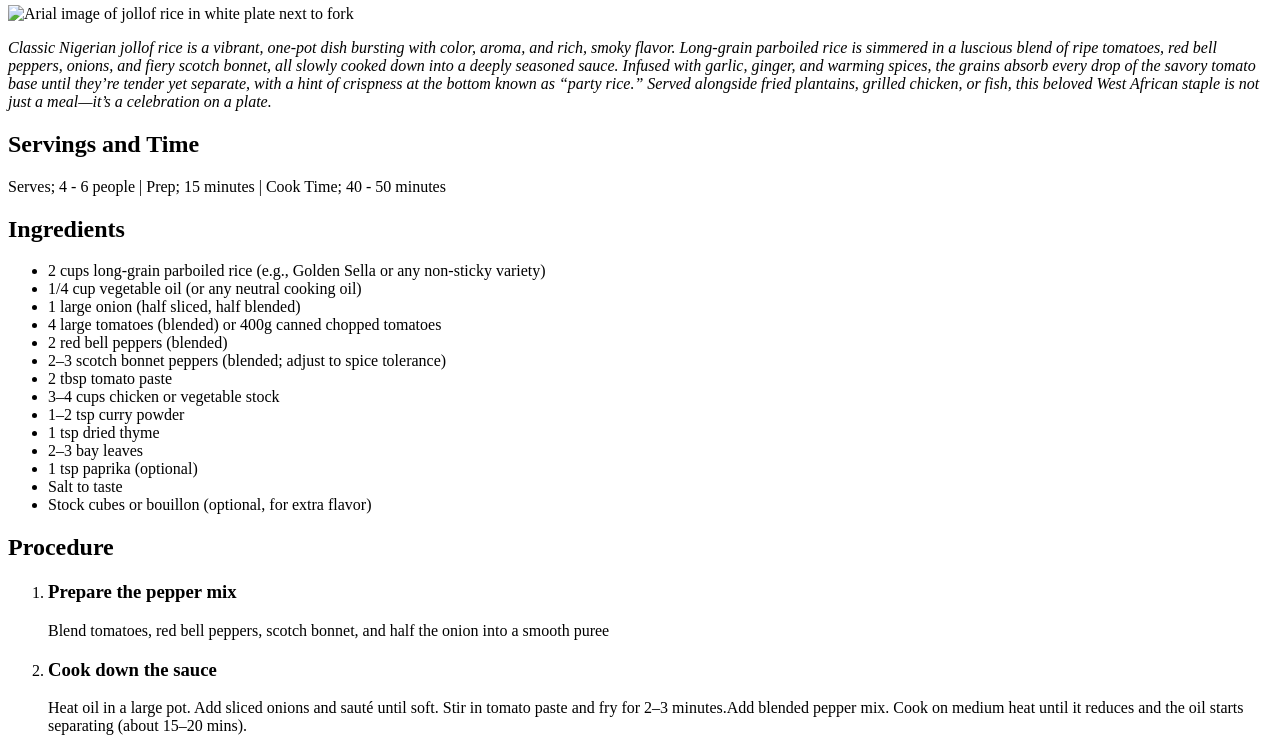
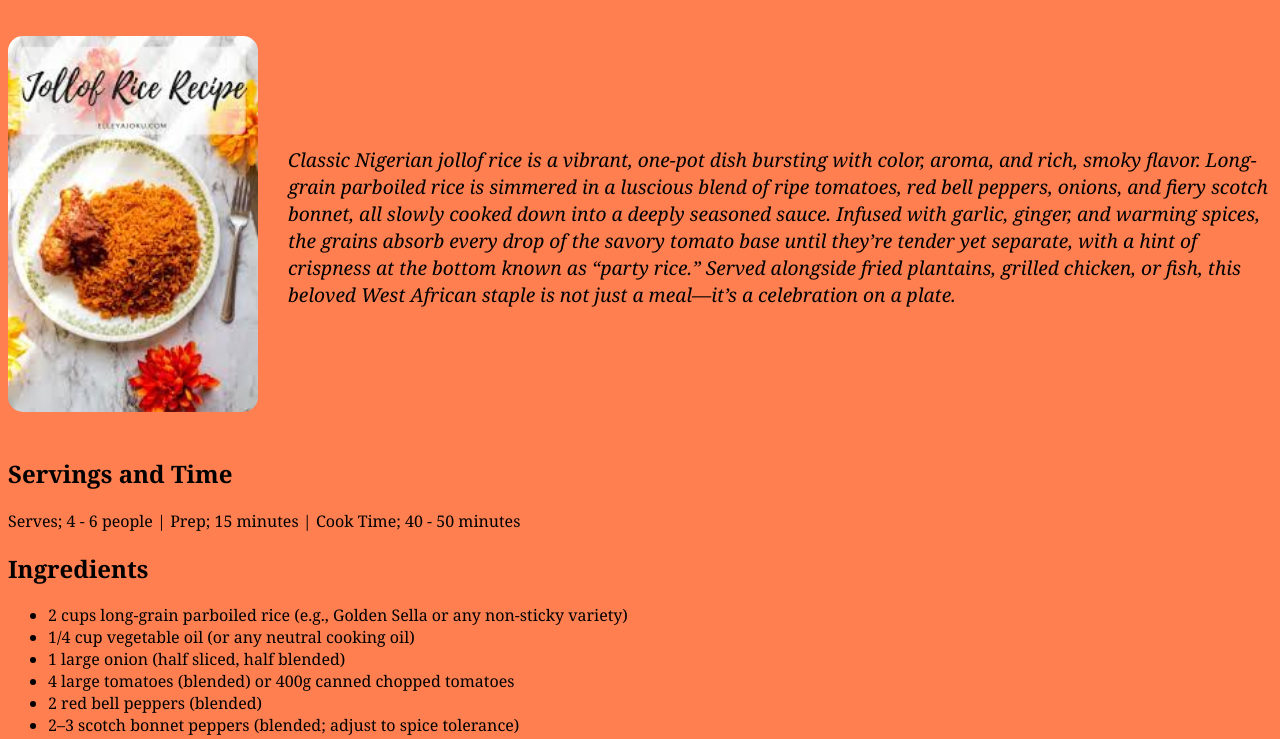
Before and after one commit to cheesew0rld/first-repo, a plain HTML site: page index.html in a window 1280 px wide. Shown: the part 122-861 px from the top of the page. Drawn offline with Linux system fonts and the light colour scheme; a script that the page names is missing.

Commit message:
Reroute file path for css, image 1 and image 2

```diff
--- a/index.html
+++ b/index.html
@@ -1,15 +1,15 @@
 <!DOCTYPE html>
 <html>
 <head>
-<title><strong>CLASSIC AFRICAN RECIPES</strong></title>
-<link rel="stylesheet" href="../Version control/CSS/styles.css">
+<title>CLASSIC AFRICAN RECIPES</title>
+<link rel="stylesheet" href="./CSS/styles.css">
 </head>
 <body>
     <h1 class="main-heading" id="jollof"><strong>FLAVORFUL JOLLOF RICE</strong></h1>
     <h2><strong>Description</strong></h2>
     <div class="desc">
 
-        <p><img src="../Version control/Recipe images/joolof.jpeg" alt="Arial image of jollof rice in white plate next to fork"/></p>
+        <p><img src="./Recipe images/joolof.jpeg" alt="Arial image of jollof rice in white plate next to fork"/></p>
 
         <p>
             <em>Classic Nigerian jollof rice is a vibrant, one-pot dish bursting with
@@ -116,7 +116,7 @@
     <h1 class="main-heading"><strong>CLASSIC UGANDAN ROLEX</strong></h1>
     <h2><strong>Description</strong></h2>
     <div class="desc">
-        <p><img src="../Version control/Recipe images/rolex.jpeg" alt="An image of three pieces of Ugandan rolex stacked on top of each other"/></p>
+        <p><img src="./Recipe images/rolex.jpeg" alt="An image of three pieces of Ugandan rolex stacked on top of each other"/></p>
         <p>
             <em>A popular East African street food, the Ugandan Rolex is a tasty and portable
                 wrap made with soft chapati, spiced eggs, and fresh vegetables. Simple to prepare
```
